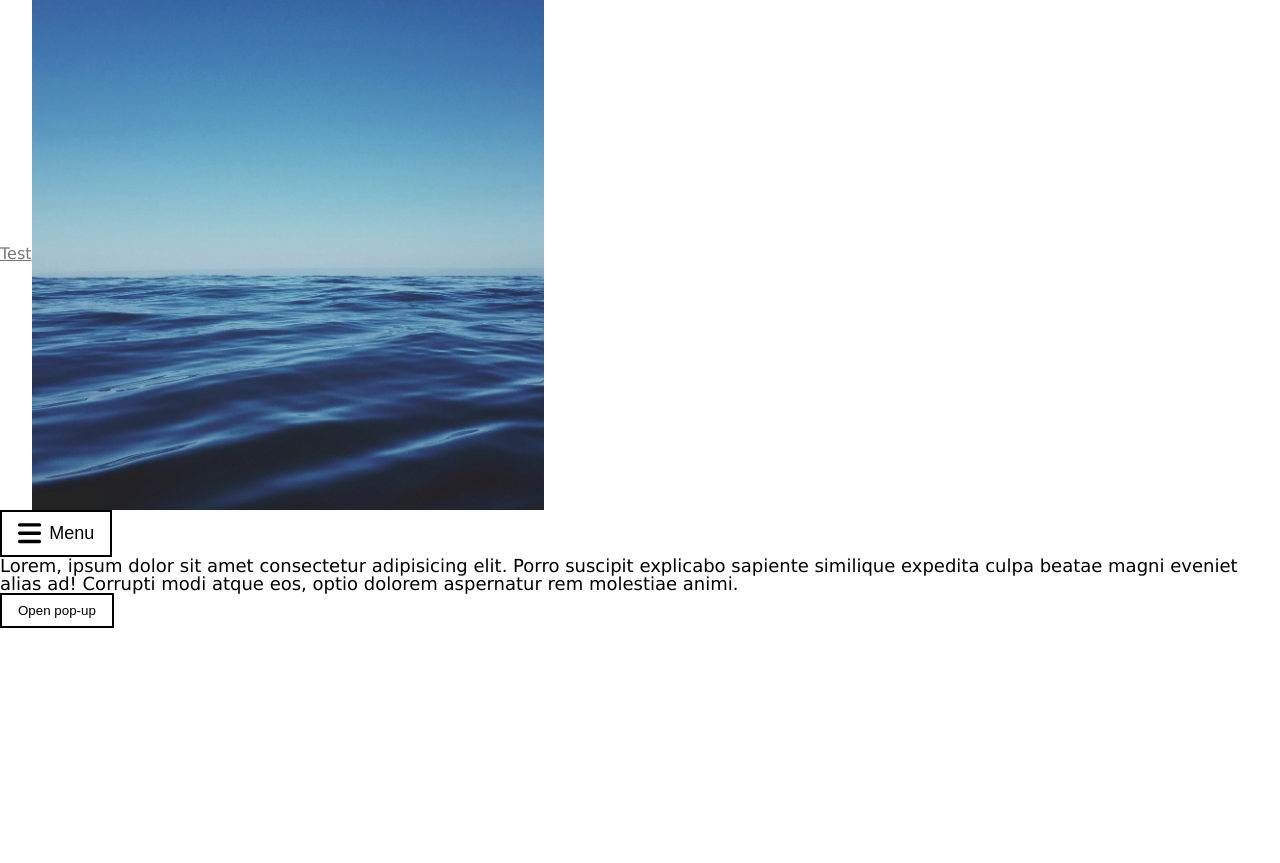
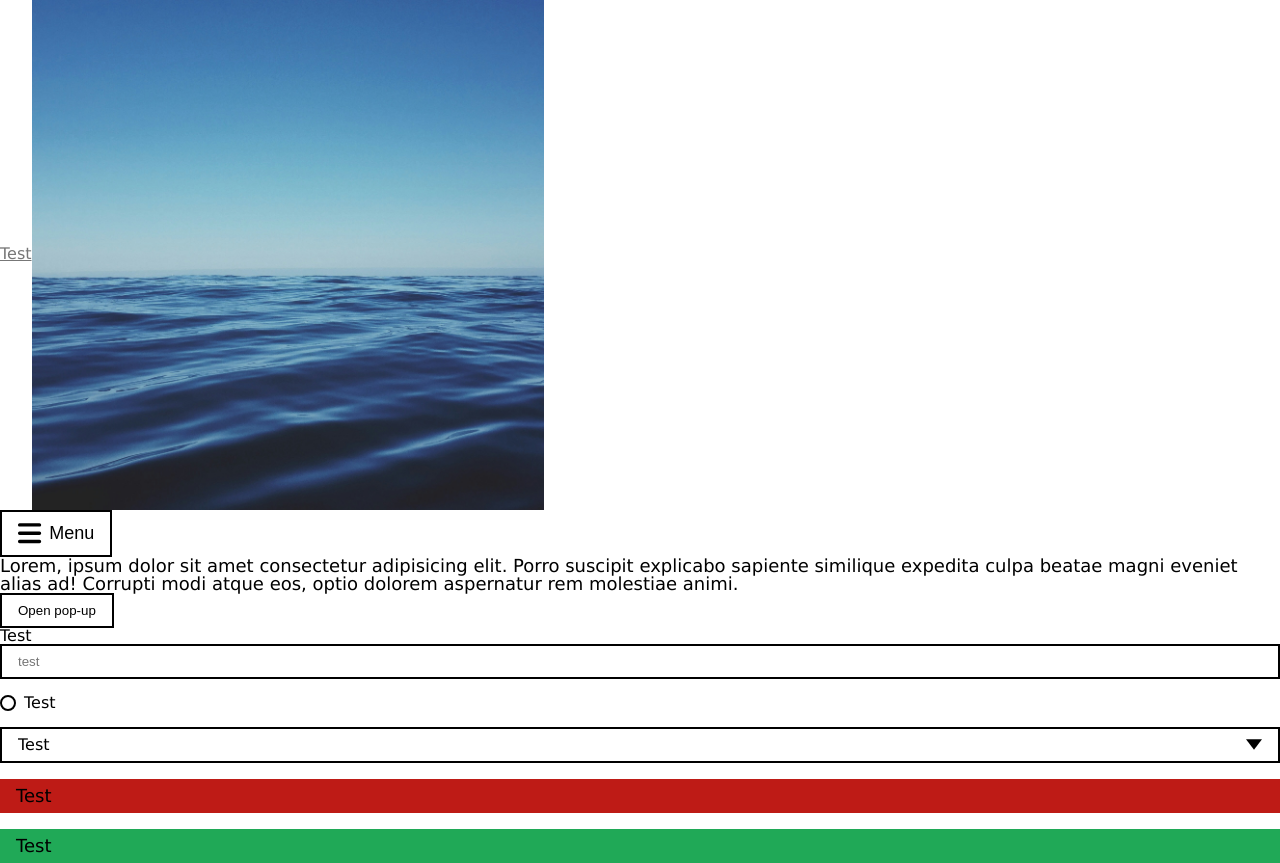
Before and after one commit to TiekieWiki/Thesis-Experiment, a Vue app in the folder thesis-experiment/: page / in a window 1280 px wide. Before the commit the page ends 800 px from the top, so only its background shows below. Built offline with nearby package versions, Linux system fonts and the light colour scheme.

Commit message:
Form styling

```diff
--- a/thesis-experiment/src/App.vue
+++ b/thesis-experiment/src/App.vue
@@ -1,6 +1,10 @@
 <template>
+  <main>
     <a href="#">Test</a
-  ><img src="./assets/images/Test.jpg" alt="Photo by Greg Becker on Unsplash" />
+    ><img
+      src="./assets/images/Test.jpg"
+      alt="Photo by Greg Becker on Unsplash"
+    />
     <div class="menu">
       <transition name="switch" mode="out-in">
         <button v-if="!menuOpen" @click="menuOpen = true">
@@ -8,7 +12,10 @@
           <p>Menu</p>
         </button>
         <button v-else>
-        <font-awesome-icon @click="menuOpen = false" :icon="['fas', 'xmark']" />
+          <font-awesome-icon
+            @click="menuOpen = false"
+            :icon="['fas', 'xmark']"
+          />
           <p>Menu</p>
         </button>
       </transition>
@@ -34,6 +41,20 @@
         </div>
       </div>
     </teleport>
+    <form>
+      <label for="">Test <input type="text" placeholder="test" /> </label>
+      <div class="label-group">
+        <label for=""><input type="radio" name="" id="" />Test</label>
+      </div>
+      <div class="select">
+        <select name="" id="">
+          <option value="">Test</option>
+        </select>
+      </div>
+      <p class="error">Test</p>
+      <p class="success">Test</p>
+    </form>
+  </main>
 </template>
 <script setup lang="ts">
 import { ref } from 'vue'
--- a/thesis-experiment/src/assets/styles/components/button.scss
+++ b/thesis-experiment/src/assets/styles/components/button.scss
@@ -4,5 +4,5 @@ button {
   gap: $spacing-small;
   padding: $spacing-small $spacing-medium;
   background-color: $color-tertiary;
-  border: 2px solid $color-primary;
+  border: $size-border solid $color-primary;
 }
--- a/thesis-experiment/src/assets/styles/components/form.scss
+++ b/thesis-experiment/src/assets/styles/components/form.scss
@@ -0,0 +1,125 @@
+@import '../mixins/interactions.scss';
+
+@mixin form-element {
+  width: 100%;
+  padding: $spacing-small $spacing-medium;
+  background-color: transparent;
+  border: $size-border solid $color-primary;
+
+  &:not(:disabled) {
+    @include outline-on-focus;
+  }
+}
+
+form {
+  display: grid;
+  gap: $spacing-medium;
+}
+
+input[type='text'],
+input[type='email'],
+input[type='number'] {
+  @include form-element;
+}
+
+.label-group {
+  label {
+    display: grid;
+    grid-template-columns: $size-icon-small auto;
+    gap: $spacing-small;
+
+    input[type='checkbox'],
+    input[type='radio'] {
+      -webkit-appearance: none;
+      appearance: none;
+      display: grid;
+      place-content: center;
+      width: calc($size-icon-small + 0.2em);
+      height: calc($size-icon-small + 0.2em);
+      background-color: transparent;
+      color: $color-primary;
+      border: $size-border solid $color-primary;
+      cursor: pointer;
+
+      @include outline-on-focus;
+
+      &::before {
+        content: '';
+        width: calc($size-icon-small - 0.3em);
+        height: calc($size-icon-small - 0.3em);
+        transform: scale(0);
+        transition: $speed-medium transform ease-in-out;
+        box-shadow: inset $size-icon-small $size-icon-small $color-primary;
+      }
+
+      &:checked::before {
+        transform: scale(1);
+      }
+    }
+
+    input[type='checkbox'] {
+      border-radius: 5px;
+    }
+
+    input[type='radio'] {
+      border-radius: 10px;
+
+      &::before {
+        border-radius: 10px;
+      }
+    }
+
+    &:not(:first-child) {
+      margin-top: $spacing-small;
+    }
+  }
+}
+
+.select {
+  @include form-element;
+
+  display: grid;
+  grid-template-areas: 'select';
+  align-items: center;
+  cursor: pointer;
+
+  &::after {
+    content: '';
+    grid-area: select;
+    justify-self: end;
+    width: $size-icon-small;
+    height: calc($size-icon-small / 3 * 2);
+    background-color: $color-primary;
+    clip-path: polygon(0% 0%, 100% 0%, 50% 100%);
+  }
+
+  select {
+    appearance: none;
+    z-index: 1;
+    grid-area: select;
+    width: 100%;
+    padding: 0 $size-icon-small 0 0;
+    margin: 0;
+    background-color: transparent;
+    border: none;
+    outline: none;
+    font-family: inherit;
+    font-size: inherit;
+    line-height: inherit;
+    cursor: inherit;
+
+    &::-ms-expand {
+      display: none;
+    }
+  }
+}
+
+.error {
+  padding: $spacing-small $spacing-medium;
+  background-color: $color-error;
+}
+
+.success {
+  padding: $spacing-small $spacing-medium;
+  background-color: $color-success;
+}
--- a/thesis-experiment/src/assets/styles/components/popUp.scss
+++ b/thesis-experiment/src/assets/styles/components/popUp.scss
@@ -17,6 +17,6 @@
     margin-left: calc(-25vw - (2 * #{$spacing-medium} - 4px));
     padding: $spacing-medium;
     background-color: $color-tertiary;
-    border: 2px solid $color-primary;
+    border: $size-border solid $color-primary;
   }
 }
--- a/thesis-experiment/src/assets/styles/components/text.scss
+++ b/thesis-experiment/src/assets/styles/components/text.scss
@@ -4,6 +4,7 @@ body {
   font-weight: normal;
   line-height: 1;
   color: $color-primary;
+  text-wrap: pretty;
 }
 
 h1 {
--- a/thesis-experiment/src/assets/styles/mixins/interactions.scss
+++ b/thesis-experiment/src/assets/styles/mixins/interactions.scss
@@ -0,0 +1,9 @@
+@mixin outline-on-focus {
+  transition: border $speed-medium ease-in-out;
+
+  &:focus-visible,
+  &:focus-within {
+    outline: none;
+    box-shadow: 0 0 5px 1px $color-primary;
+  }
+}
--- a/thesis-experiment/src/assets/styles/reset.scss
+++ b/thesis-experiment/src/assets/styles/reset.scss
@@ -16,6 +16,7 @@ body {
   position: relative;
   overflow-x: hidden;
   min-height: 100vh;
+  max-width: 100%;
   scroll-behavior: smooth;
   overscroll-behavior: contain;
   background-color: $color-tertiary;
--- a/thesis-experiment/src/assets/styles/variables.scss
+++ b/thesis-experiment/src/assets/styles/variables.scss
@@ -2,8 +2,19 @@
 $color-primary: #000;
 $color-secondary: #777;
 $color-tertiary: #fff;
+$color-success: #20a957;
+$color-error: #be1b16;
 
 // Spacing
 $spacing-small: 8px;
 $spacing-medium: 16px;
 $size-medium: 7mm;
+
+// Sizing
+$size-icon-small: 1em;
+$size-border: 2px;
+
+// Transition
+$scale-small: 1.008;
+$scale-medium: 1.1;
+$speed-medium: 0.5s;
```
Lines whose indentation alone changed are shown as unchanged.
